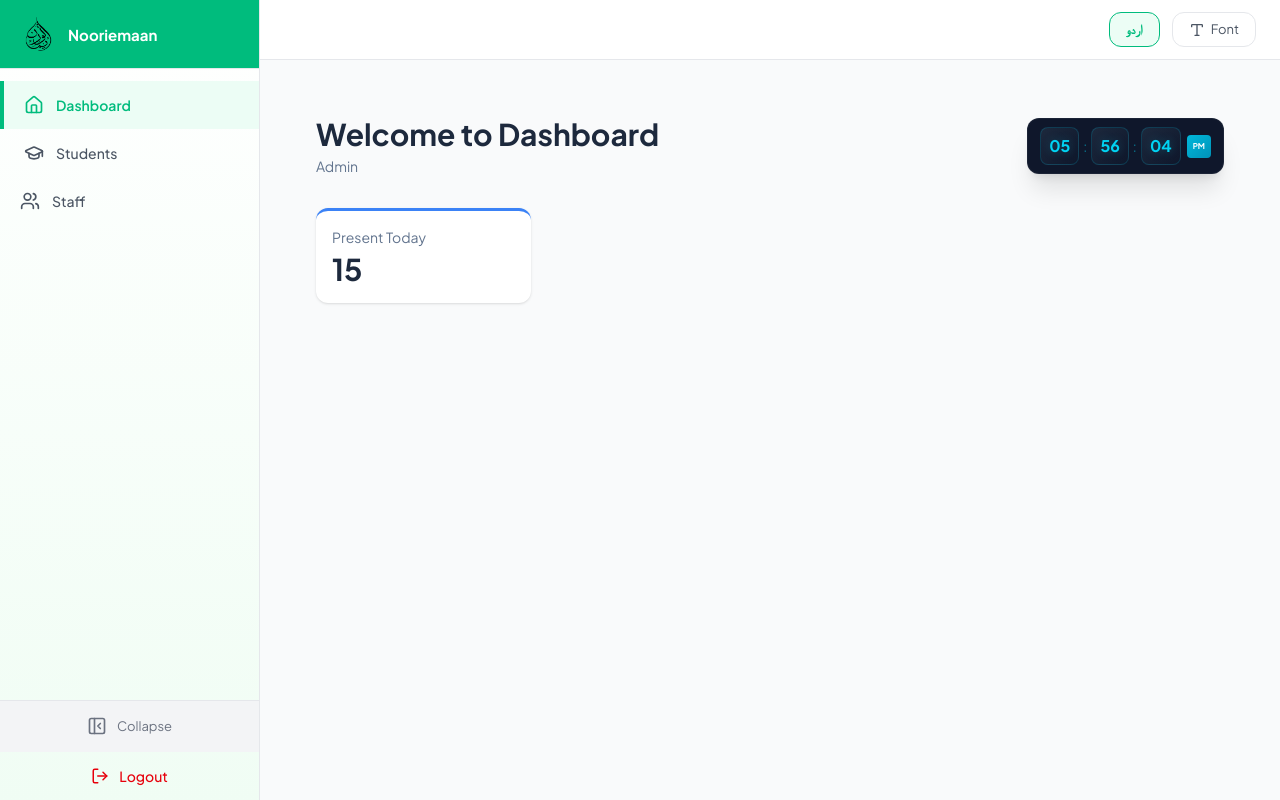
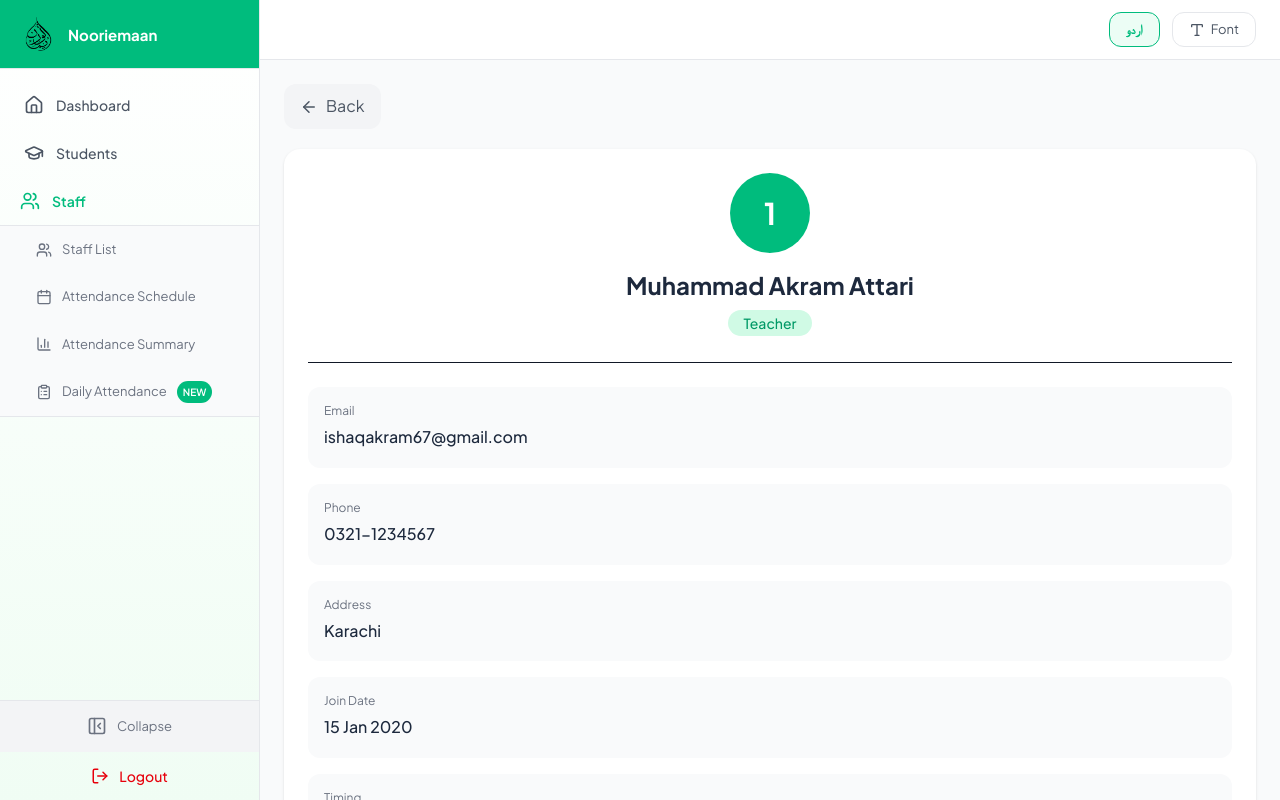
Before and after one commit to Tahiralmadni/Nooriemaan-project, a React (Vite) app: page /teachers/profile/1 in a window 1280 px wide. Before the commit this address led to /dashboard. Built offline with nearby package versions, Linux system fonts and the light colour scheme; a web font is replaced by a local one.

Commit message:
feat: implement Teachers list and StaffProfile detail pages with i18n support.

```diff
--- a/src/App.jsx
+++ b/src/App.jsx
@@ -10,6 +10,7 @@ import Teachers from './pages/Teachers';
 import AttendanceSchedule from './pages/AttendanceSchedule';
 import AttendanceSummary from './pages/AttendanceSummary';
 import DailyAttendance from './pages/DailyAttendance';
+import StaffProfile from './pages/StaffProfile';
 
 /**
  * App Component - Clean URL Structure with Asataza Dropdown Routes
@@ -51,6 +52,7 @@ function App() {
             <Route path="/teachers/schedule" element={<AttendanceSchedule />} />
             <Route path="/teachers/summary" element={<AttendanceSummary />} />
             <Route path="/teachers/daily" element={<DailyAttendance />} />
+            <Route path="/teachers/profile/:id" element={<StaffProfile />} />
           </Route>
 
           {/* Fallback */}
--- a/src/locales/en.json
+++ b/src/locales/en.json
@@ -155,5 +155,15 @@
         "dailyAttendance": "Daily Attendance - Nooriemaan",
         "attendance": "Attendance - Nooriemaan",
         "fees": "Fees - Nooriemaan"
+    },
+    "profile": {
+        "back": "Back",
+        "email": "Email",
+        "phone": "Phone",
+        "address": "Address",
+        "joinDate": "Join Date",
+        "timing": "Timing",
+        "salary": "Salary",
+        "role": "Role"
     }
 }
--- a/src/locales/ur.json
+++ b/src/locales/ur.json
@@ -155,5 +155,15 @@
         "dailyAttendance": "یومیہ حاضری - نورِ ایمان",
         "attendance": "حاضری - نورِ ایمان",
         "fees": "فیس - نورِ ایمان"
+    },
+    "profile": {
+        "back": "واپس",
+        "email": "ای میل",
+        "phone": "فون نمبر",
+        "address": "پتہ",
+        "joinDate": "شمولیت کی تاریخ",
+        "timing": "اوقات",
+        "salary": "تنخواہ",
+        "role": "عہدہ"
     }
 }
--- /dev/null
+++ b/src/pages/StaffProfile.jsx
@@ -0,0 +1,86 @@
+import { useEffect } from 'react';
+import { useParams, useNavigate } from 'react-router-dom';
+import { useTranslation } from 'react-i18next';
+import { Helmet } from 'react-helmet-async';
+import { ArrowLeft } from 'lucide-react';
+
+const StaffProfile = () => {
+    const { id } = useParams();
+    const navigate = useNavigate();
+    const { t, i18n } = useTranslation();
+    const isRTL = i18n.language === 'ur';
+
+    useEffect(() => {
+        document.title = `${t('staff.' + id)} - Profile`;
+    }, [t, id]);
+
+    // Staff details (4 members)
+    const staffDetails = {
+        1: { phone: '0321-1234567', address: 'Karachi', role: 'Teacher', roleUr: 'استاد', joinDate: '15 Jan 2020', salary: '25,000', timing: '8:00 AM - 2:00 PM', email: 'ishaqakram67@gmail.com' },
+        2: { phone: '0322-2345678', address: 'Karachi', role: 'Qari', roleUr: 'قاری', joinDate: '01 Mar 2019', salary: '28,000', timing: '8:00 AM - 1:00 PM', email: '-' },
+        3: { phone: '0333-3456789', address: 'Karachi', role: 'Teacher', roleUr: 'استاد', joinDate: '10 Aug 2021', salary: '22,000', timing: '9:00 AM - 3:00 PM', email: 'muneebattari527@gmail.com' },
+        4: { phone: '0344-4567890', address: 'Karachi', role: 'Teacher', roleUr: 'استاد', joinDate: '05 Feb 2022', salary: '20,000', timing: '8:30 AM - 2:30 PM', email: 'mudassirrazachishti@gmail.com' }
+    };
+
+    const staff = staffDetails[id] || staffDetails[1];
+
+    return (
+        <>
+            <Helmet defer={false}>
+                <title>{t('staff.' + id)} - Profile</title>
+            </Helmet>
+
+            <div style={{ fontFamily: isRTL ? 'var(--font-urdu)' : 'var(--font-english)' }}>
+                {/* Back Button */}
+                <button onClick={() => navigate('/teachers')} className="flex items-center gap-2 bg-gray-100 px-4 py-2 rounded-lg mb-5 text-gray-600">
+                    <ArrowLeft size={18} />
+                    {t('profile.back')}
+                </button>
+
+                {/* Profile Card */}
+                <div className="bg-white rounded-xl p-6 shadow">
+                    {/* Header */}
+                    <div className="text-center border-b pb-6 mb-6">
+                        <div className="w-20 h-20 bg-emerald-500 rounded-full flex items-center justify-center text-3xl font-bold text-white mx-auto mb-4">
+                            {id}
+                        </div>
+                        <h1 className="text-2xl font-bold text-slate-800 mb-2">{t('staff.' + id)}</h1>
+                        <span className="bg-emerald-100 text-emerald-600 px-4 py-1 rounded-full text-sm font-medium">
+                            {isRTL ? staff.roleUr : staff.role}
+                        </span>
+                    </div>
+
+                    {/* Details */}
+                    <div className="space-y-4">
+                        <div className="bg-gray-50 p-4 rounded-lg">
+                            <p className="text-xs text-gray-500 mb-1">{t('profile.email')}</p>
+                            <p className={`font-medium ${staff.email === '-' ? 'text-gray-400' : 'text-slate-800'}`}>{staff.email}</p>
+                        </div>
+                        <div className="bg-gray-50 p-4 rounded-lg">
+                            <p className="text-xs text-gray-500 mb-1">{t('profile.phone')}</p>
+                            <p className="font-medium text-slate-800">{staff.phone}</p>
+                        </div>
+                        <div className="bg-gray-50 p-4 rounded-lg">
+                            <p className="text-xs text-gray-500 mb-1">{t('profile.address')}</p>
+                            <p className="font-medium text-slate-800">{staff.address}</p>
+                        </div>
+                        <div className="bg-gray-50 p-4 rounded-lg">
+                            <p className="text-xs text-gray-500 mb-1">{t('profile.joinDate')}</p>
+                            <p className="font-medium text-slate-800">{staff.joinDate}</p>
+                        </div>
+                        <div className="bg-gray-50 p-4 rounded-lg">
+                            <p className="text-xs text-gray-500 mb-1">{t('profile.timing')}</p>
+                            <p className="font-medium text-slate-800">{staff.timing}</p>
+                        </div>
+                        <div className="bg-gray-50 p-4 rounded-lg">
+                            <p className="text-xs text-gray-500 mb-1">{t('profile.salary')}</p>
+                            <p className="font-medium text-slate-800">Rs. {staff.salary}</p>
+                        </div>
+                    </div>
+                </div>
+            </div>
+        </>
+    );
+};
+
+export default StaffProfile;
--- a/src/pages/Teachers.jsx
+++ b/src/pages/Teachers.jsx
@@ -1,9 +1,12 @@
 import { useEffect } from 'react';
+import { useNavigate } from 'react-router-dom';
 import { useTranslation } from 'react-i18next';
 import { Helmet } from 'react-helmet-async';
+import { Eye } from 'lucide-react';
 
 const Teachers = () => {
     const { t, i18n } = useTranslation();
+    const navigate = useNavigate();
     const isRTL = i18n.language === 'ur';
 
     useEffect(() => {
@@ -37,6 +40,13 @@ const Teachers = () => {
         22: '-',
     };
 
+    // View profile handler (sirf 2 profiles ready)
+    const handleViewProfile = (id) => {
+        if (id <= 2) {
+            navigate(`/teachers/profile/${id}`);
+        }
+    };
+
     return (
         <>
             <Helmet defer={false}>
@@ -67,6 +77,9 @@ const Teachers = () => {
                                 <th className="px-6 py-4 text-white font-semibold">
                                     {t('table.email')}
                                 </th>
+                                <th className="px-6 py-4 text-white font-semibold text-center w-24">
+                                    {isRTL ? 'تفصیلات' : 'View'}
+                                </th>
                             </tr>
                         </thead>
                         <tbody>
@@ -84,6 +97,26 @@ const Teachers = () => {
                                     <td className={`px-6 py-4 border-b border-gray-100 ${emails[id] === '-' ? 'text-gray-400' : 'text-blue-600'}`}>
                                         {emails[id]}
                                     </td>
+                                    <td className="px-6 py-4 border-b border-gray-100 text-center">
+                                        {id <= 4 ? (
+                                            <button
+                                                onClick={() => handleViewProfile(id)}
+                                                disabled={id > 2}
+                                                style={{
+                                                    backgroundColor: id <= 2 ? '#10b981' : '#e2e8f0',
+                                                    color: id <= 2 ? '#ffffff' : '#94a3b8',
+                                                    border: 'none',
+                                                    padding: '8px 12px',
+                                                    borderRadius: '8px',
+                                                    cursor: id <= 2 ? 'pointer' : 'not-allowed',
+                                                    display: 'inline-flex',
+                                                    alignItems: 'center'
+                                                }}
+                                            >
+                                                <Eye size={16} />
+                                            </button>
+                                        ) : null}
+                                    </td>
                                 </tr>
                             ))}
                         </tbody>
@@ -97,7 +130,7 @@ const Teachers = () => {
                             key={id}
                             className="bg-white rounded-xl p-4 shadow-sm border border-gray-100 hover:shadow-md transition-shadow"
                         >
-                            {/* Top Row - Number and Name */}
+                            {/* Top Row - Number, Name, Eye Icon */}
                             <div className="flex items-center gap-3 mb-2">
                                 <span className="inline-flex items-center justify-center w-8 h-8 bg-emerald-500 text-white rounded-lg font-bold text-sm">
                                     {id}
@@ -105,6 +138,22 @@ const Teachers = () => {
                                 <h3 className="flex-1 text-slate-800 font-semibold text-lg leading-tight">
                                     {t(`staff.${id}`)}
                                 </h3>
+                                {id <= 4 && (
+                                    <button
+                                        onClick={() => handleViewProfile(id)}
+                                        disabled={id > 2}
+                                        style={{
+                                            backgroundColor: id <= 2 ? '#10b981' : '#e2e8f0',
+                                            color: id <= 2 ? '#ffffff' : '#94a3b8',
+                                            border: 'none',
+                                            padding: '8px',
+                                            borderRadius: '8px',
+                                            cursor: id <= 2 ? 'pointer' : 'not-allowed'
+                                        }}
+                                    >
+                                        <Eye size={16} />
+                                    </button>
+                                )}
                             </div>
 
                             {/* Email Row */}
```
